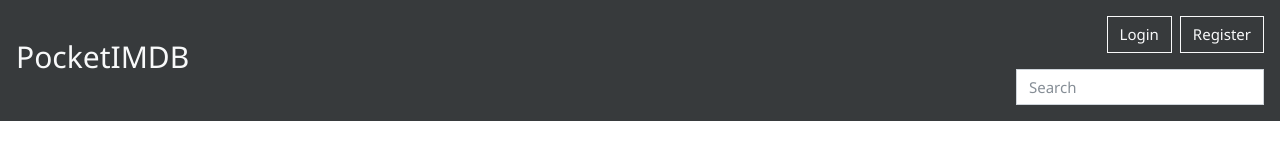
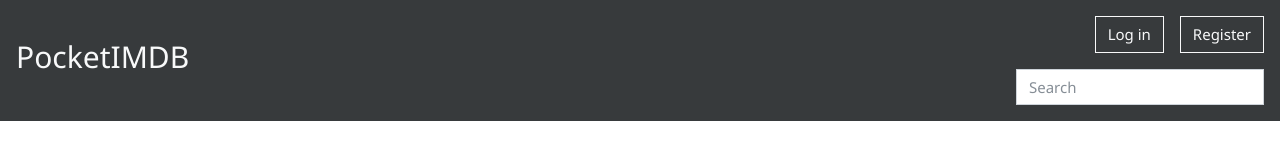
Before and after one commit to ajokic1/pocket-imdb-react, a React (Create React App) app: page / in a window 1280 px wide. Shown: the top 160 px of the page. Built offline with nearby package versions, Linux system fonts and the light colour scheme; what string would draw is missing.

Commit message:
#PIT3-36 Show logged in user in navbar

```diff
--- a/src/component/MovieList.js
+++ b/src/component/MovieList.js
@@ -7,11 +7,12 @@ function MovieList({ movies }) {
   const renderMovies = () => {
     return movies.map((movie) => (
       <Link
+        key={movie.id}
         className="text-dark text-decoration-none"
         to={`/movie/${movie.id}`}
       >
         <Card>
-          <MovieCard key={movie.id} movie={movie} />
+          <MovieCard movie={movie} />
         </Card>
       </Link>
     ));
--- a/src/component/Navbar.js
+++ b/src/component/Navbar.js
@@ -1,5 +1,6 @@
 import React from "react";
 import { Link } from "react-router-dom";
+import UserControls from "./UserControls";
 
 function Navbar() {
   return (
@@ -23,20 +24,7 @@ function Navbar() {
         <ul className="navbar-nav mr-auto"></ul>
         <div>
           <div className="text-light mb-3 text-right">
-            <Link
-              to="/login"
-              className="btn btn-outline-light mr-2"
-              type="button"
-            >
-              Login
-            </Link>
-            <Link
-              to="/register"
-              className="btn btn-outline-light"
-              type="button"
-            >
-              Register
-            </Link>
+            <UserControls />
           </div>
           <form className="form-inline">
             <input
--- /dev/null
+++ b/src/component/UserControls.js
@@ -0,0 +1,41 @@
+import React from "react";
+import { Link, withRouter } from "react-router-dom";
+import { connect } from "react-redux";
+import { logOut } from "../store/actions/AuthActions";
+
+function UserControls({ user, logOut }) {
+  const loggedIn = (
+    <span>
+      <strong>{user && user.name}</strong>
+      <button type="button" onClick={logOut} className="btn btn-outline-light ml-3">
+        Log out
+      </button>
+    </span>
+  );
+
+  const notLoggedIn = (
+    <span>
+      <Link to="/login" className="btn btn-outline-light mr-3" type="button">
+        Log in
+      </Link>
+      <Link to="/register" className="btn btn-outline-light" type="button">
+        Register
+      </Link>
+    </span>
+  );
+
+  return <div>{user ? loggedIn : notLoggedIn}</div>;
+}
+const mapStateToProps = (state) => {
+  return {
+    user: state.authUser,
+  };
+};
+
+const mapDispatchToProps = () => {
+  return {
+    logOut,
+  };
+};
+
+export default withRouter(connect(mapStateToProps, mapDispatchToProps)(UserControls));
--- a/src/store/Store.js
+++ b/src/store/Store.js
@@ -1,16 +1,21 @@
 import createSagaMiddleware from 'redux-saga';
-import { createStore, applyMiddleware } from 'redux';
+import { createStore, applyMiddleware, compose } from 'redux';
 import { createBrowserHistory } from 'history';
 import { routerMiddleware } from 'connected-react-router';
 
 import rootReducer from './reducers';
 import rootSaga from './sagas';
+
 const sagaMiddleware = createSagaMiddleware();
+
+const composeEnhancers = window.__REDUX_DEVTOOLS_EXTENSION_COMPOSE__ || compose;
 
 const history = createBrowserHistory();
 const store = createStore(
   rootReducer(history),
-  applyMiddleware(routerMiddleware(history), sagaMiddleware)
+  composeEnhancers(
+    applyMiddleware(routerMiddleware(history), sagaMiddleware)
+  )
 );
 
 sagaMiddleware.run(rootSaga);
--- a/src/store/actions/ActionTypes.js
+++ b/src/store/actions/ActionTypes.js
@@ -1,6 +1,7 @@
 export const AUTH_USER = 'AUTH_USER';
 
 export const LOGIN = 'LOGIN';
+export const LOGOUT = 'LOGOUT';
 export const REGISTER = 'REGISTER';
 
 export const LOGIN_ERROR = 'LOGIN_ERROR';
--- a/src/store/actions/AuthActions.js
+++ b/src/store/actions/AuthActions.js
@@ -1,4 +1,4 @@
-import { LOGIN, AUTH_USER, REGISTER, LOGIN_ERROR, REGISTER_ERROR } from './ActionTypes';
+import { LOGIN, AUTH_USER, REGISTER, LOGIN_ERROR, REGISTER_ERROR, LOGOUT } from './ActionTypes';
 
 export const logIn = logInData => {
   return {
@@ -11,6 +11,12 @@ export const register = registerData => {
   return {
     type: REGISTER,
     payload: registerData
+  };
+};
+
+export const logOut = () => {
+  return {
+    type: LOGOUT
   };
 };
 
--- a/src/store/reducers/AuthReducer.js
+++ b/src/store/reducers/AuthReducer.js
@@ -1,7 +1,7 @@
 import { AUTH_USER } from '../actions/ActionTypes';
 import AuthService from '../../services/AuthService';
 
-const authReducer = (state = AuthService.isAuthenticated(), action) => {
+const authReducer = (state = AuthService.getUser(), action) => {
   switch (action.type) {
     case AUTH_USER:
       return action.payload;
--- a/src/store/sagas/AuthSagas.js
+++ b/src/store/sagas/AuthSagas.js
@@ -8,12 +8,20 @@ export function* userLogin({ payload }) {
   try {
     yield call(AuthService.login, payload);
 
-    yield put(authUser(true));
-    yield put(push('/home'));
+    yield put(authUser(payload));
+    yield put(push('/'));
     yield put(go());
   } catch (error) {
     yield put(loginError(true));
   }
+}
+
+export function* userLogout() {
+  yield call(AuthService.logout);
+
+  yield put(authUser(false));
+  yield put(push('/login'));
+  yield put(go());
 }
 
 export function* userRegister({ payload }) {
--- a/src/store/sagas/index.js
+++ b/src/store/sagas/index.js
@@ -1,12 +1,13 @@
 import { all, takeLatest } from 'redux-saga/effects';
-import { LOGIN, REGISTER, GET_MOVIES } from '../actions/ActionTypes';
-import { userLogin, userRegister } from './AuthSagas';
+import { LOGIN, REGISTER, GET_MOVIES, LOGOUT } from '../actions/ActionTypes';
+import { userLogin, userRegister, userLogout } from './AuthSagas';
 import { moviesGet } from './MovieSagas';
 
 export default function* rootSaga() {
   yield all([
     takeLatest(LOGIN, userLogin),
     takeLatest(REGISTER, userRegister),
+    takeLatest(LOGOUT, userLogout),
     takeLatest(GET_MOVIES, moviesGet)
   ]);
 }
```
